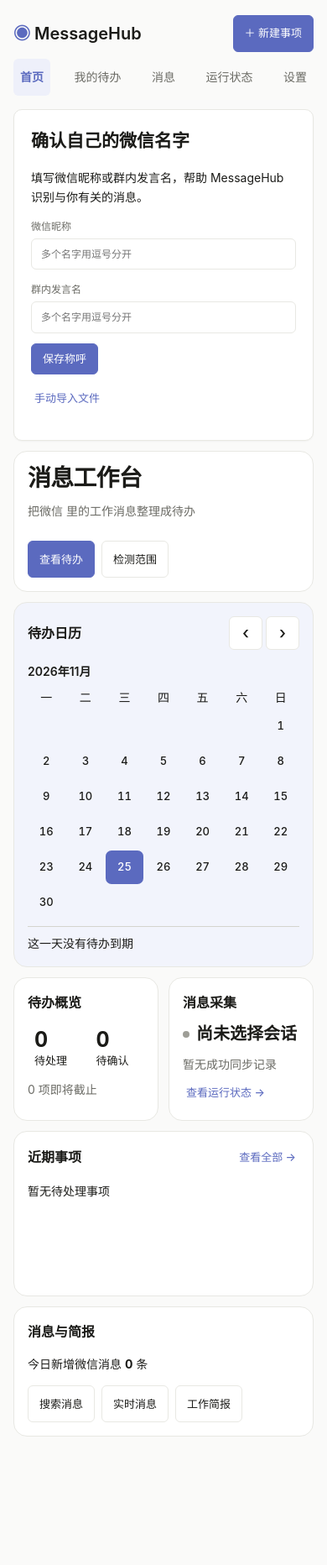
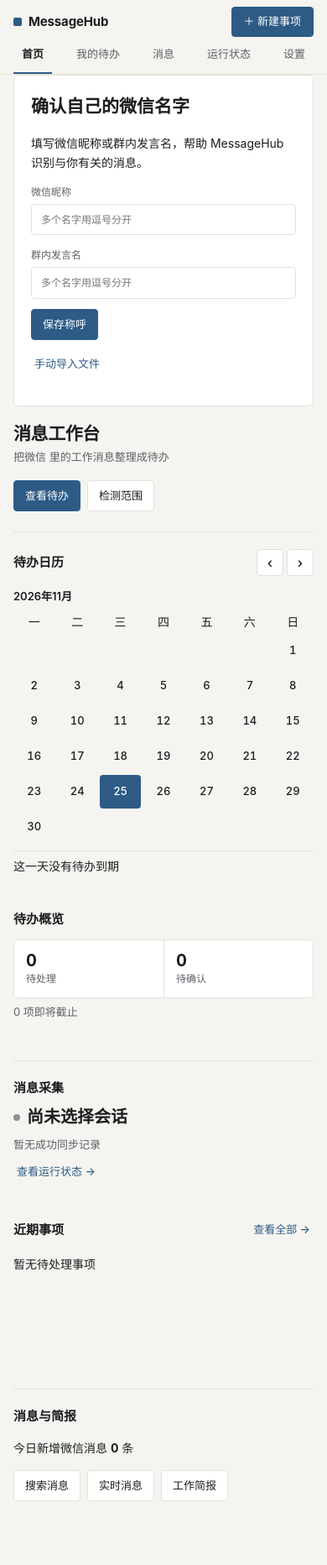
Before and after one commit to Eagle-Xu0213/MessageHub, a FastAPI app: page / in a window 390 px wide. Shown: the whole page at 84% size. Before the commit the page ends 1711 px from the top, so only its background shows below. Run offline with FastAPI, Linux system fonts and the light colour scheme; data that the repository does not hold is empty.

Commit message:
feat(ui): refresh the MessageHub workbench

```diff
--- a/pyproject.toml
+++ b/pyproject.toml
@@ -1,6 +1,6 @@
 [project]
 name = "messagehub"
-version = "3.0.0"
+version = "3.1.0"
 description = "本地优先的微信 工作消息中枢，将重要聊天整理为待办清单"
 readme = "README.md"
 license = { text = "MIT" }
--- a/src/messagehub/__init__.py
+++ b/src/messagehub/__init__.py
@@ -5,4 +5,4 @@
 实时采集由 scripts/moect_live.py 常驻轮询并 POST /api/live/ingest。
 """
 
-__version__ = "3.0.0"
+__version__ = "3.1.0"
--- a/src/messagehub/static/glass.css
+++ b/src/messagehub/static/glass.css
@@ -1,74 +1,74 @@
 /* ============================================================
-   MessageHub Design System v2 — Linear/Notion-inspired
-   低饱和、高留白、精致卡片、微动效
+   MessageHub 界面样式 v3 — 纸面式工作台
+   中性底色、单一墨蓝强调色、细线分隔、小圆角，不用渐变与光晕
    ============================================================ */
 
 /* ---------- Tokens ---------- */
 :root {
   color-scheme: light;
   /* Canvas */
-  --bg:        #fafaf9;
+  --bg:        #f5f4f0;
   --surface:   #ffffff;
-  --surface-2: #f7f7f5;
-  --surface-3: #efeeeb;
+  --surface-2: #faf9f6;
+  --surface-3: #ecebe6;
   /* Text */
-  --ink:       #1b1b18;
-  --sub:       #6b6b65;
-  --faint:     #9e9e97;
+  --ink:       #1c1d1f;
+  --sub:       #5d6066;
+  --faint:     #8c8f95;
   /* Borders */
-  --line:      #e8e8e3;
-  --line-strong:#d4d4ce;
-  /* Brand accent — a calm slate-blue */
-  --accent:    #5b6abf;
-  --accent-soft:#eef0fa;
+  --line:      #e3e1da;
+  --line-strong:#cbc8be;
+  /* Brand accent — 墨蓝，只用于交互与选中态 */
+  --accent:    #2d5b86;
+  --accent-soft:#e7eef6;
   --on-accent: #ffffff;
   /* Semantic */
-  --urgent:    #c4554d;
-  --urgent-soft:#fdf0ef;
-  --warn:      #c08c3a;
-  --warn-soft: #fdf5e8;
-  --good:      #518a50;
-  --good-soft: #edf5ec;
-  --violet:    #8b6bae;
-  --violet-soft:#f3eef8;
+  --urgent:    #b4473f;
+  --urgent-soft:#f8ebe9;
+  --warn:      #9a6b1f;
+  --warn-soft: #f8f1e2;
+  --good:      #3e7a45;
+  --good-soft: #e9f2ea;
+  --violet:    #6d5a8f;
+  --violet-soft:#efeaf5;
   /* Geometry */
-  --r:  6px;
-  --r-lg: 10px;
-  --r-xl: 14px;
-  /* Shadows */
-  --shadow-sm: 0 1px 2px rgba(0,0,0,.04);
-  --shadow-md: 0 2px 8px rgba(0,0,0,.06);
-  --shadow-lg: 0 8px 24px rgba(0,0,0,.08);
+  --r:  4px;
+  --r-lg: 6px;
+  --r-xl: 8px;
+  /* Shadows：只保留一层极轻的投影，靠边线区分层级 */
+  --shadow-sm: none;
+  --shadow-md: 0 1px 3px rgba(28,29,31,.08);
+  --shadow-lg: 0 6px 20px rgba(28,29,31,.12);
   /* Transitions */
   --ease: cubic-bezier(.4,0,.2,1);
-  --dur: .18s;
+  --dur: .15s;
 }
 
 :root[data-theme="dark"] {
   color-scheme: dark;
-  --bg:        #161616;
-  --surface:   #1e1e1e;
-  --surface-2: #242424;
-  --surface-3: #2c2c2c;
-  --ink:       #ececec;
-  --sub:       #a8a8a0;
-  --faint:     #787872;
-  --line:      #333333;
-  --line-strong:#444444;
-  --accent:    #8c9bef;
-  --accent-soft:#282d48;
-  --on-accent: #121212;
-  --urgent:    #e8807a;
-  --urgent-soft:#3a2220;
-  --warn:      #d9b36a;
-  --warn-soft: #352b1a;
-  --good:      #7db87a;
-  --good-soft: #1e301e;
-  --violet:    #b8a0d2;
-  --violet-soft:#2e2638;
-  --shadow-sm: 0 1px 2px rgba(0,0,0,.12);
-  --shadow-md: 0 2px 8px rgba(0,0,0,.18);
-  --shadow-lg: 0 8px 24px rgba(0,0,0,.28);
+  --bg:        #131416;
+  --surface:   #1b1c1f;
+  --surface-2: #202227;
+  --surface-3: #282a30;
+  --ink:       #e9e9e6;
+  --sub:       #a4a7ad;
+  --faint:     #74777e;
+  --line:      #2d2f35;
+  --line-strong:#43464e;
+  --accent:    #8fb6dc;
+  --accent-soft:#1f2c3a;
+  --on-accent: #101214;
+  --urgent:    #e88a82;
+  --urgent-soft:#3a2321;
+  --warn:      #d8b26c;
+  --warn-soft: #342c1b;
+  --good:      #86bd88;
+  --good-soft: #1f2e21;
+  --violet:    #b7a4d4;
+  --violet-soft:#2b2636;
+  --shadow-sm: none;
+  --shadow-md: 0 1px 3px rgba(0,0,0,.3);
+  --shadow-lg: 0 6px 20px rgba(0,0,0,.4);
 }
 
 /* ---------- Reset & base ---------- */
@@ -98,41 +98,16 @@ h1, h2, h3, h4 { margin: 0; font-weight: 600; }
 ::-webkit-scrollbar-thumb { background: var(--line-strong); border-radius: 10px; }
 ::-webkit-scrollbar-thumb:hover { background: var(--faint); }
 
-/* ---------- Layout: sidebar + main ---------- */
-.app { margin-left: 240px; padding: 32px 40px 64px; max-width: 1440px; }
-.sidebar {
-  position: fixed; z-index: 10; inset: 0 auto 0 0; width: 240px;
-  padding: 20px 14px; background: var(--surface);
-  border-right: 1px solid var(--line);
-  display: flex; flex-direction: column; gap: 4px;
+/* ---------- Layout: top bar + content ---------- */
+.app { margin: 0 auto; padding: 0 clamp(16px, 3vw, 40px) 64px; max-width: 1280px; }
+.side-nav { display: flex; gap: 2px; margin: 0; }
+.side-nav button {
+  border: 0; border-bottom: 2px solid transparent; border-radius: 0;
+  background: transparent; padding: 10px 12px; color: var(--sub);
+  font-size: 14px; font-weight: 500;
 }
-.brand {
-  display: flex; align-items: center; gap: 10px; flex-wrap: wrap;
-  padding: 2px 10px; margin: 0 0 20px; color: var(--ink);
-  text-decoration: none; font-size: 0;
-}
-.brand::before {
-  content: "◈"; display: grid; place-items: center; flex: none;
-  width: 30px; height: 30px; border-radius: 8px;
-  background: var(--accent); color: var(--on-accent); font-size: 15px;
-}
-.brand strong { font-size: 15px; font-weight: 650; letter-spacing: -.02em; }
-.brand small {
-  display: block; flex-basis: 100%; font-size: 11px;
-  color: var(--faint); font-weight: 400; margin-top: -3px;
-}
-.side-nav { display: flex; flex-direction: column; gap: 2px; margin: 0; }
-.side-nav button {
-  display: block; width: 100%; border: 0; border-radius: var(--r);
-  background: transparent; text-align: left; padding: 8px 12px;
-  color: var(--sub); font-size: 13px; font-weight: 450;
-  transition: background var(--dur) var(--ease), color var(--dur) var(--ease);
-}
-.side-nav button:hover { background: var(--surface-2); color: var(--ink); }
-.side-nav button.active {
-  background: var(--accent-soft); color: var(--accent); font-weight: 600;
-}
-.app > header { display: none; }
+.side-nav button:hover { background: transparent; color: var(--ink); border-color: var(--line-strong); }
+.side-nav button.active { color: var(--ink); border-color: var(--accent); font-weight: 600; }
 .wrap { max-width: none; margin: 0; padding: 0; }
 .layout { padding: 0; }
 .page[hidden] { display: none; }
--- a/src/messagehub/static/workbench.css
+++ b/src/messagehub/static/workbench.css
@@ -1,85 +1,137 @@
 /* Visual refinement follows Unslop by Damir Sokolovsky, CC BY 4.0. */
+/* 工作台（首页与各分页）布局。颜色与基础控件见 glass.css。 */
 .workbench {
   --bento-paper: var(--surface);
-  --bento-radius: 16px;
+  --bento-radius: 6px;
   --bento-divider: var(--line);
-  --calendar-surface: #f2f4fc;
 }
-:root[data-theme="dark"] .workbench {
-  --calendar-surface: #242736;
+.workbench .app { width: min(100%, 1280px); margin: 0 auto; padding: 0 clamp(16px, 3vw, 40px) 56px; }
+
+/* 顶栏：左侧字标，右侧导航与主操作，底部一条细线 */
+.workbench-header {
+  position: sticky; top: 0; z-index: 20;
+  display: flex; align-items: center; flex-wrap: wrap; gap: 4px 20px;
+  max-width: 1280px; margin: 0 auto; padding: 0 clamp(16px, 3vw, 40px);
+  min-height: 56px; background: var(--bg);
+  border-bottom: 1px solid var(--line);
 }
-.workbench .app { margin: 0 auto; width: min(100%, 1392px); padding: clamp(16px, 4vw, 48px); }
-.workbench-header {
-  display: flex; align-items: center; flex-wrap: wrap; gap: 12px 24px;
-  max-width: 1392px; margin: auto; padding: 18px clamp(16px, 4vw, 48px) 0;
+.workbench-brand {
+  display: inline-flex; align-items: center; gap: 8px;
+  font-size: 15px; font-weight: 650; letter-spacing: -.01em; color: var(--ink);
 }
-.workbench-brand { font-size: 20px; font-weight: 600; color: var(--ink); }
-.workbench-brand span { color: var(--accent); }
-.workbench-header .side-nav { flex: 1; flex-direction: row; flex-wrap: wrap; gap: 4px; overflow: visible; }
-.workbench-header .side-nav button { width: auto; min-height: 44px; font-size: 14px; }
-.workbench-header #new-item { min-height: 44px; }
+.workbench-brand:hover { text-decoration: none; }
+.workbench-brand span {
+  display: inline-block; width: 10px; height: 10px; border-radius: 2px;
+  background: var(--accent);
+}
+.workbench-header .side-nav {
+  flex: 1; min-width: 0; overflow-x: auto; scrollbar-width: none;
+  align-self: stretch; align-items: stretch;
+}
+.workbench-header .side-nav::-webkit-scrollbar { display: none; }
+.workbench-header .side-nav button { white-space: nowrap; min-height: 44px; }
+.workbench-header #new-item { min-height: 36px; padding: 6px 14px; }
+
+/* 首页：左侧主列（待办），右侧辅助列（概览、捕获、日历） */
 .workbench-bento {
-  display: grid; grid-template-columns: minmax(0, 1fr) repeat(2, minmax(0, .55fr)) minmax(0, 1fr);
-  gap: 12px; grid-template-rows: minmax(144px, auto) minmax(144px, auto) auto;
+  display: grid; gap: 20px 28px; align-items: start;
+  grid-template-columns: minmax(0, 1fr) minmax(280px, 340px);
 }
-.bento-card { min-width: 0; border-radius: var(--bento-radius); padding: clamp(16px, 2vw, 24px); background: var(--bento-paper); border: 1px solid var(--bento-divider); }
-.bento-card h2 { font-size: 16px; font-weight: 600; }
-.bento-intro { grid-area: 1 / 1 / 3 / 2; display: flex; flex-direction: column; justify-content: center; gap: 24px; }
-.bento-intro h1 { font-size: clamp(28px, 3.2vw, 44px); line-height: 1.12; font-weight: 600; letter-spacing: -.03em; }
-.bento-intro p { margin: 12px 0 0; color: var(--sub); }
+.bento-card {
+  min-width: 0; padding: 20px 0; background: transparent;
+  border: 0; border-top: 1px solid var(--bento-divider); border-radius: 0;
+}
+.bento-card h2 { font-size: 15px; font-weight: 600; }
+.bento-intro {
+  grid-column: 1 / -1; border-top: 0; padding: 8px 0 4px;
+  display: flex; flex-wrap: wrap; align-items: flex-end; justify-content: space-between; gap: 16px 24px;
+}
+.bento-intro h1 { font-size: 24px; line-height: 1.25; font-weight: 650; letter-spacing: -.02em; }
+.bento-intro p { margin: 4px 0 0; color: var(--sub); font-size: 13px; }
 .bento-actions { display: flex; flex-wrap: wrap; gap: 8px; }
-.bento-actions .btn { display: inline-flex; align-items: center; min-height: 44px; }
-.bento-calendar { grid-area: 1 / 2 / 3 / 4; background: var(--calendar-surface); }
-.bento-metrics { grid-area: 1 / 4 / 2 / 5; }
-.bento-capture { grid-area: 2 / 4 / 3 / 5; }
-.bento-tasks { grid-area: 3 / 1 / 4 / 4; }
-.bento-links { grid-area: 3 / 4 / 4 / 5; }
-.bento-metric-grid { display: grid; grid-template-columns: 1fr 1fr; gap: 8px; margin-top: 12px; }
-.bento-metric-grid button { padding: 4px 8px; text-align: left; border: 0; border-radius: 8px; background: transparent; }
+.bento-actions .btn { display: inline-flex; align-items: center; min-height: 36px; }
+
+.bento-tasks { grid-column: 1; grid-row: 2 / span 3; border-top: 0; padding-top: 0; }
+.bento-calendar { grid-column: 2; }
+.bento-metrics { grid-column: 2; border-top: 0; padding-top: 0; }
+.bento-capture { grid-column: 2; }
+.bento-links { grid-column: 2; }
+.bento-metrics p, .bento-capture p { margin: 6px 0; color: var(--sub); font-size: 13px; }
+.bento-metric-grid {
+  display: grid; grid-template-columns: 1fr 1fr; gap: 0; margin-top: 12px;
+  border: 1px solid var(--line); border-radius: var(--r-lg); overflow: hidden;
+}
+.bento-metric-grid button {
+  padding: 12px 14px; text-align: left; border: 0; border-radius: 0; background: var(--surface);
+}
+.bento-metric-grid button + button { border-left: 1px solid var(--line); }
 .bento-metric-grid button:hover, .calendar-days button:hover { background: var(--surface-2); }
 .bento-metric-grid strong, .bento-metric-grid span { display: block; }
-.bento-metric-grid strong { font-size: clamp(25px, 3vw, 36px); line-height: 1.2; font-variant-numeric: tabular-nums; }
-.bento-metrics p, .bento-capture p { margin: 8px 0; color: var(--sub); }
-.bento-capture > strong { display: flex; align-items: center; gap: 8px; font-size: 20px; margin-top: 8px; }
-.bento-capture > strong::before { content: ""; width: 8px; height: 8px; flex: none; border-radius: 50%; background: var(--faint); }
+.bento-metric-grid strong { font-size: 24px; line-height: 1.2; font-variant-numeric: tabular-nums; font-weight: 650; }
+.bento-metric-grid span { font-size: 12px; color: var(--sub); }
+
+.bento-capture > strong {
+  display: flex; align-items: center; gap: 8px; font-size: 16px; font-weight: 600; margin-top: 6px;
+}
+.bento-capture > strong::before {
+  content: ""; width: 8px; height: 8px; flex: none; border-radius: 50%; background: var(--faint);
+}
 .bento-capture[data-phase="normal"] > strong::before { background: var(--good); }
 .bento-capture[data-phase="failed"] > strong::before { background: var(--urgent); }
 .bento-capture[data-phase="waiting"] > strong::before,
 .bento-capture[data-phase="delayed"] > strong::before { background: var(--warn); }
+
+/* 日历：不再使用着色底 */
 .calendar-nav { display: flex; gap: 4px; }
-.calendar-nav .btn { min-width: 40px; min-height: 40px; padding: 0; font-size: 20px; }
-.calendar-month { margin: 4px 0 8px; font-weight: 600; }
+.calendar-nav .btn { min-width: 32px; min-height: 32px; padding: 0; font-size: 16px; }
+.calendar-month { margin: 2px 0 8px; font-weight: 600; font-size: 13px; }
 .calendar-days { display: grid; grid-template-columns: repeat(7, minmax(0, 1fr)); text-align: center; gap: 2px; }
-.calendar-days button { min-width: 0; min-height: 40px; padding: 0; border: 0; border-radius: 7px; background: transparent; font-variant-numeric: tabular-nums; }
+.calendar-days button {
+  min-width: 0; min-height: 36px; padding: 0; border: 0; border-radius: var(--r);
+  background: transparent; font-variant-numeric: tabular-nums; font-size: 13px;
+}
 .calendar-days button[aria-pressed="true"] { background: var(--accent); color: var(--on-accent); }
 .calendar-days .has-tasks { font-weight: 600; position: relative; }
-.calendar-days .has-tasks::after { content: ""; position: absolute; bottom: 4px; left: calc(50% - 2px); width: 4px; height: 4px; border-radius: 50%; background: currentColor; }
-.calendar-results { border-top: 1px solid var(--line-strong); margin-top: 8px; padding-top: 8px; }
+.calendar-days .has-tasks::after {
+  content: ""; position: absolute; bottom: 4px; left: calc(50% - 2px);
+  width: 4px; height: 4px; border-radius: 50%; background: currentColor;
+}
+.calendar-results { border-top: 1px solid var(--line); margin-top: 8px; padding-top: 6px; }
 .calendar-results button { min-height: 40px; text-align: left; overflow-wrap: anywhere; }
 .calendar-results p { margin: 0; }
-.workbench .page:not(#home-page) .panel, .workbench .page:not(#home-page) .items { border-radius: var(--bento-radius); }
-.workbench .page-title h1 { font-size: clamp(28px, 4vw, 42px); }
-.workbench .page-title { margin-bottom: 24px; }
+
+.workbench .page-title { margin-bottom: 20px; }
+.workbench .page-title h1 { font-size: 24px; font-weight: 650; letter-spacing: -.02em; }
+.workbench .page:not(#home-page) .panel, .workbench .page:not(#home-page) .items { border-radius: var(--r-lg); }
 .workbench #setup-guide { margin-bottom: 12px; }
 .workbench #task-feedback { margin-bottom: 12px; }
 .workbench [hidden] { display: none !important; }
-@media (max-width: 900px) {
-  .workbench-header .side-nav { order: 3; flex-basis: 100%; }
+
+/* 平板：右列下移为单列 */
+@media (max-width: 980px) {
+  .workbench-bento { grid-template-columns: minmax(0, 1fr); }
+  .bento-tasks, .bento-calendar, .bento-metrics, .bento-capture, .bento-links {
+    grid-column: 1; grid-row: auto;
+  }
+}
+
+/* 手机 */
+@media (max-width: 640px) {
+  .workbench-header { gap: 0 12px; padding-top: 8px; padding-bottom: 0; }
   .workbench-header #new-item { margin-left: auto; }
-  .workbench-bento { grid-template-columns: repeat(2, minmax(0, 1fr)); grid-template-rows: auto; }
-  .workbench-bento > * { grid-area: auto; }
-  .bento-intro, .bento-calendar, .bento-tasks, .bento-links { grid-column: 1 / -1; }
-}
-@media (max-width: 480px) {
-  .workbench-header { gap: 8px; }
-  .workbench-header .side-nav button { padding-inline: 8px; }
+  .workbench-header .side-nav { order: 3; flex-basis: 100%; margin: 0 -16px; padding: 0 16px; }
+  .workbench-header .side-nav button { padding: 10px 10px; font-size: 13px; }
+  .bento-intro h1 { font-size: 21px; }
+  .bento-metric-grid strong { font-size: 20px; }
   .workbench .toolbar { align-items: flex-start; flex-wrap: wrap; }
   .workbench .page-title .btn { margin-top: 10px; }
   .calendar-days button { min-height: 40px; }
-  .bento-capture > strong { font-size: 16px; }
+  .bento-capture > strong { font-size: 15px; }
   .workbench .search { flex-wrap: wrap; }
   .workbench .search input { min-width: 0; }
+  .workbench .search .btn { width: 100%; }
 }
+
 @media (prefers-reduced-motion: reduce) {
   .workbench *, .workbench *::before, .workbench *::after { scroll-behavior: auto; transition-duration: .01ms; animation-duration: .01ms; }
 }
--- a/src/messagehub/templates/index.html
+++ b/src/messagehub/templates/index.html
@@ -11,7 +11,7 @@
 <body class="workbench">
 
   <header class="workbench-header">
-    <a class="workbench-brand" href="#home" data-page="home"><span aria-hidden="true">◉</span> MessageHub</a>
+    <a class="workbench-brand" href="#home" data-page="home"><span aria-hidden="true"></span>MessageHub</a>
     <button class="nav-toggle" type="button" aria-expanded="false" aria-controls="side-nav">菜单</button>
     <nav id="side-nav" class="side-nav" aria-label="主导航">
       <button data-page="home">首页</button>
@@ -258,9 +258,9 @@
         </div>
 
         <!-- Update banner -->
-        <div id="update-banner" style="display:none;background:var(--accent-soft);border:1px solid var(--accent);border-radius:var(--r-lg);padding:14px 18px;margin-bottom:16px" role="status">
+        <div id="update-banner" style="display:none" role="status">
           <span id="update-message"></span>
-          <button class="btn primary" id="update-button" style="margin-left:8px">一键更新</button>
+          <button class="btn primary" id="update-button">一键更新</button>
         </div>
 
         <!-- Stats strip -->
```
Also changed, not shown: other parts of src/messagehub/static/glass.css (+53 -15 lines), src/messagehub/templates/brief.html (+18 -19 lines), src/messagehub/templates/live.html (+24 -23 lines), CHANGELOG.md.
